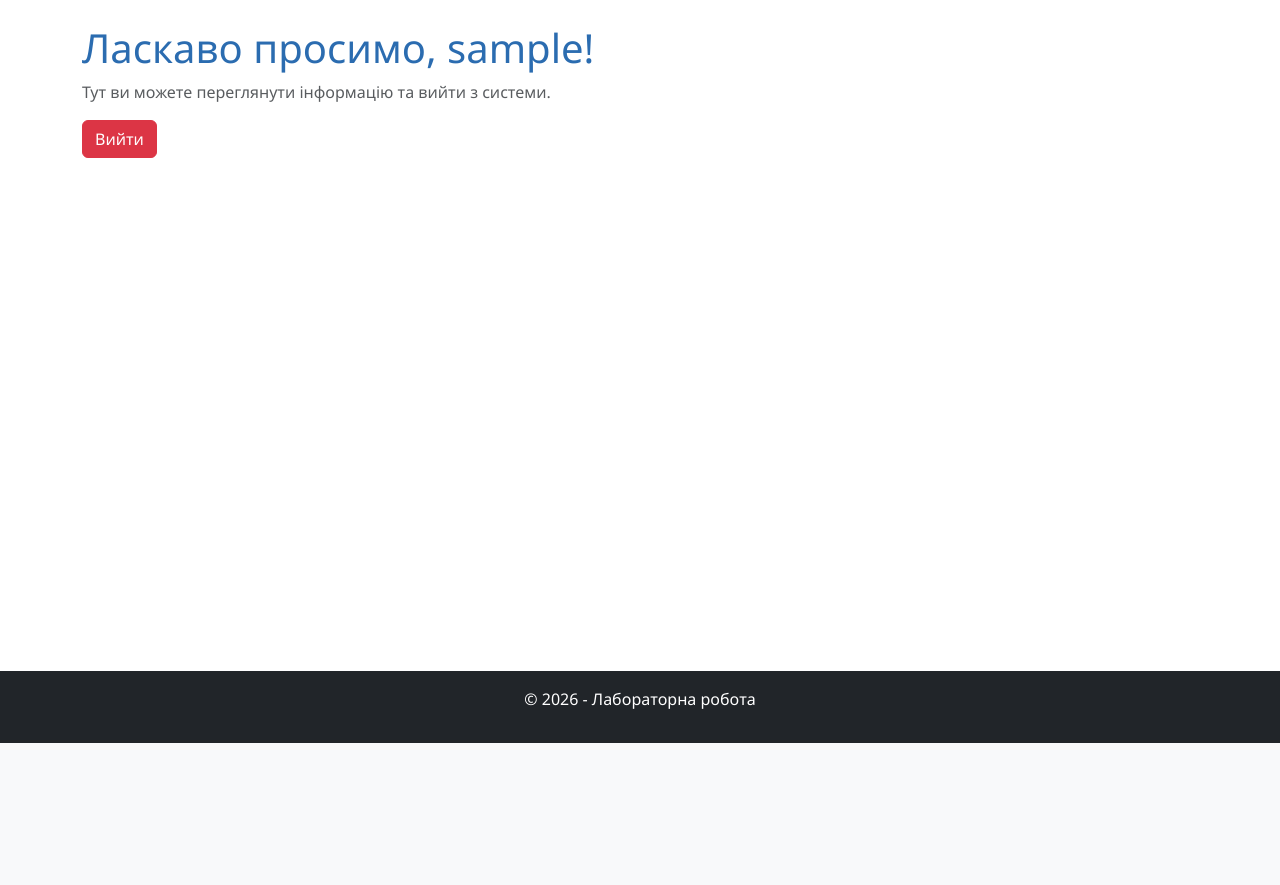
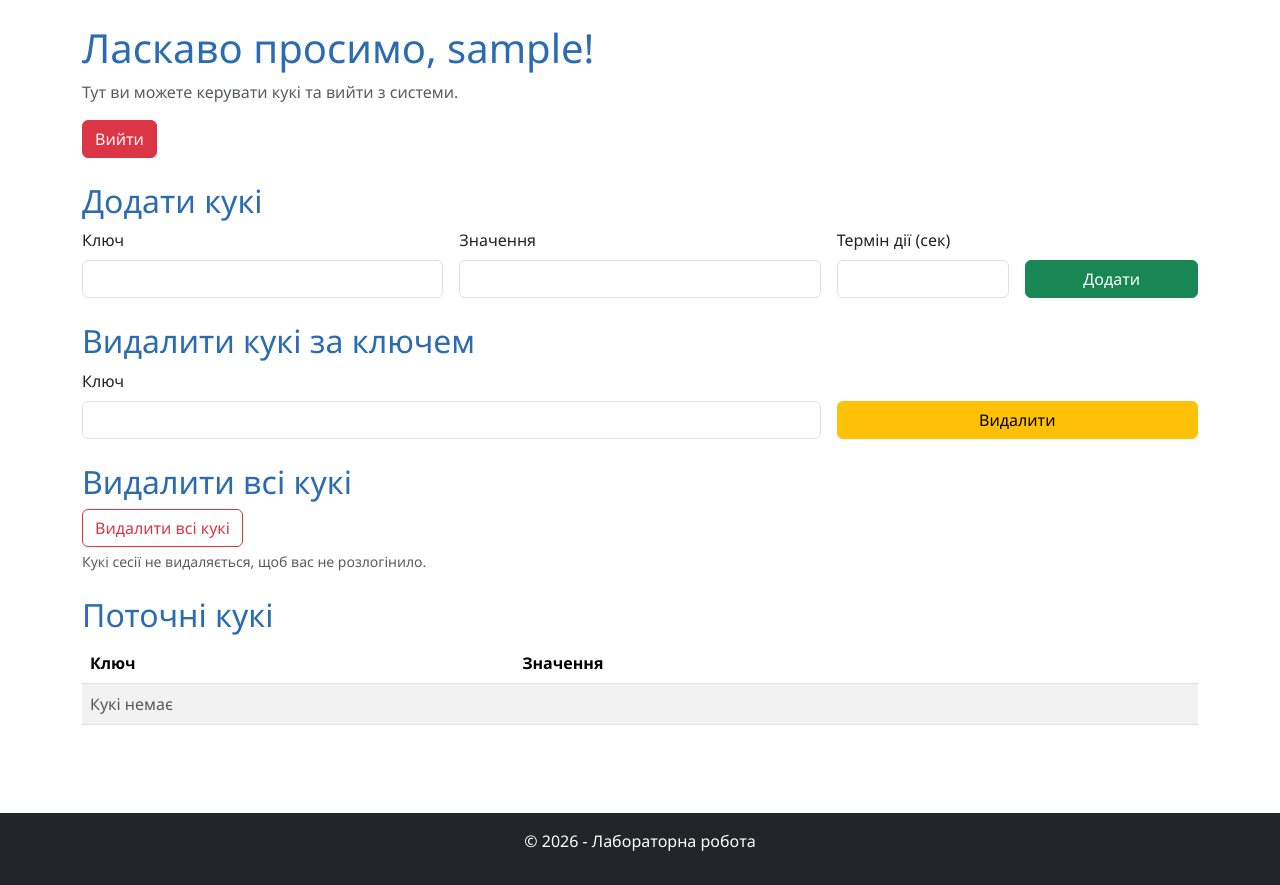
Before and after one commit to yevhen-vasylyniuk/flask-app-lab, a Flask app: page /users/profile in a window 1280 px wide. Shown: the part 57-942 px from the top of the page. Before the commit the page ends 800 px from the top, so only its background shows below. Run offline with Flask 3, Linux system fonts and the light colour scheme; the visitor is signed in with stand-in values (Sample User, id 1).

Commit message:
Add cookie management on profile page

```diff
--- a/app/users/templates/users/profile.html
+++ b/app/users/templates/users/profile.html
@@ -1,11 +1,71 @@
 {% extends "base.html" %}
 
 {% block content %}
-<section>
+<section class="mb-4">
   <h1>Ласкаво просимо, {{ username }}!</h1>
-  <p class="text-muted">Тут ви можете переглянути інформацію та вийти з системи.</p>
+  <p class="text-muted">Тут ви можете керувати кукі та вийти з системи.</p>
   <form method="post" action="{{ url_for('users.logout') }}">
     <button type="submit" class="btn btn-danger">Вийти</button>
   </form>
 </section>
+
+<section class="mb-4">
+  <h2>Додати кукі</h2>
+  <form method="post" action="{{ url_for('users.add_cookie') }}" class="row g-3 align-items-end">
+    <div class="col-md-4">
+      <label for="key" class="form-label">Ключ</label>
+      <input type="text" class="form-control" id="key" name="key" required>
+    </div>
+    <div class="col-md-4">
+      <label for="value" class="form-label">Значення</label>
+      <input type="text" class="form-control" id="value" name="value">
+    </div>
+    <div class="col-md-2">
+      <label for="max_age" class="form-label">Термін дії (сек)</label>
+      <input type="number" class="form-control" id="max_age" name="max_age" min="1">
+    </div>
+    <div class="col-md-2">
+      <button type="submit" class="btn btn-success w-100">Додати</button>
+    </div>
+  </form>
+</section>
+
+<section class="mb-4">
+  <h2>Видалити кукі за ключем</h2>
+  <form method="post" action="{{ url_for('users.delete_cookie') }}" class="row g-3 align-items-end">
+    <div class="col-md-8">
+      <label for="delete_key" class="form-label">Ключ</label>
+      <input type="text" class="form-control" id="delete_key" name="key" required>
+    </div>
+    <div class="col-md-4">
+      <button type="submit" class="btn btn-warning w-100">Видалити</button>
+    </div>
+  </form>
+</section>
+
+<section class="mb-4">
+  <h2>Видалити всі кукі</h2>
+  <form method="post" action="{{ url_for('users.delete_all_cookies') }}">
+    <button type="submit" class="btn btn-outline-danger">Видалити всі кукі</button>
+  </form>
+  <p class="form-text">Кукі сесії не видаляється, щоб вас не розлогінило.</p>
+</section>
+
+<section class="mb-4">
+  <h2>Поточні кукі</h2>
+  <div class="table-responsive">
+    <table class="table table-striped align-middle">
+      <thead>
+        <tr><th>Ключ</th><th>Значення</th></tr>
+      </thead>
+      <tbody>
+        {% for key, value in cookies.items() %}
+          <tr><td>{{ key }}</td><td class="text-break">{{ value }}</td></tr>
+        {% else %}
+          <tr><td colspan="2" class="text-muted">Кукі немає</td></tr>
+        {% endfor %}
+      </tbody>
+    </table>
+  </div>
+</section>
 {% endblock %}
--- a/app/users/views.py
+++ b/app/users/views.py
@@ -47,7 +47,8 @@ def profile():
         flash("Спочатку увійдіть у систему!", "danger")
         return redirect(url_for("users.login"))
 
-    return render_template("profile.html", title="Профіль", username=username)
+    return render_template("profile.html", title="Профіль", username=username,
+                           cookies=request.cookies)
 
 
 @user_bp.route("/logout", methods=["POST"])
@@ -55,3 +56,57 @@ def logout():
     session.pop("username", None)
     flash("Ви вийшли з системи.", "info")
     return redirect(url_for("users.login"))
+
+
+@user_bp.route("/cookies/add", methods=["POST"])
+def add_cookie():
+    if "username" not in session:
+        flash("Спочатку увійдіть у систему!", "danger")
+        return redirect(url_for("users.login"))
+
+    key = request.form.get("key", "").strip()
+    value = request.form.get("value", "")
+    max_age = request.form.get("max_age", None, int)
+
+    if not key:
+        flash("Вкажіть ключ кукі.", "warning")
+        return redirect(url_for("users.profile"))
+
+    response = redirect(url_for("users.profile"))
+    response.set_cookie(key, value, max_age=max_age)
+    flash(f"Кукі «{key}» успішно додано.", "success")
+    return response
+
+
+@user_bp.route("/cookies/delete", methods=["POST"])
+def delete_cookie():
+    if "username" not in session:
+        flash("Спочатку увійдіть у систему!", "danger")
+        return redirect(url_for("users.login"))
+
+    key = request.form.get("key", "").strip()
+    response = redirect(url_for("users.profile"))
+
+    if key == "session":
+        flash("Кукі сесії видаляти не можна, для цього є кнопка «Вийти».", "warning")
+    elif key in request.cookies:
+        response.delete_cookie(key)
+        flash(f"Кукі «{key}» видалено.", "success")
+    else:
+        flash(f"Кукі «{key}» не знайдено.", "warning")
+    return response
+
+
+@user_bp.route("/cookies/delete_all", methods=["POST"])
+def delete_all_cookies():
+    if "username" not in session:
+        flash("Спочатку увійдіть у систему!", "danger")
+        return redirect(url_for("users.login"))
+
+    response = redirect(url_for("users.profile"))
+    # Кукі сесії залишаємо, інакше користувача буде розлогінено
+    for key in request.cookies:
+        if key != "session":
+            response.delete_cookie(key)
+    flash("Усі кукі видалено.", "success")
+    return response
```
